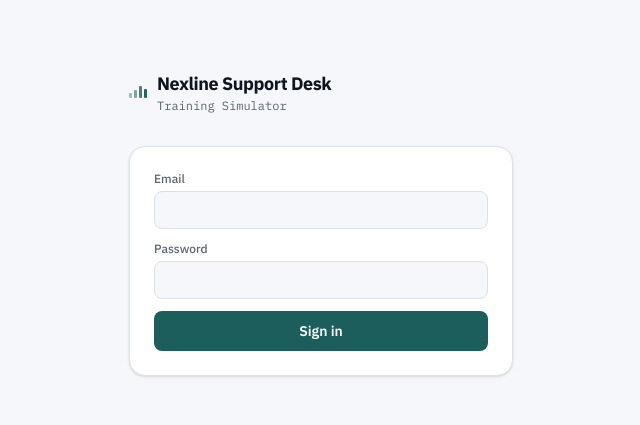
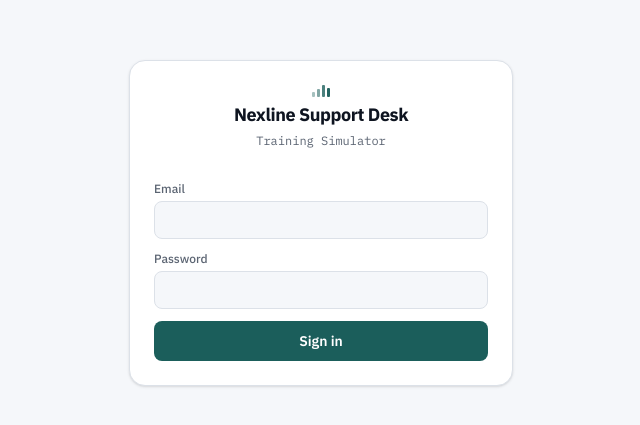
Before and after one commit to JayanthThurumella/AaRo_Desk_Training_Sim, a React (Vite) app: page /login in a window 1280 px wide. Shown: the part 177-602 px from the top of the page, without its empty margins (319-959 px from the left). Built offline with nearby package versions, Linux system fonts and the light colour scheme; no server answers.

Commit message:
first commit

```diff
--- a/src/pages/Login.jsx
+++ b/src/pages/Login.jsx
@@ -35,20 +35,23 @@ export default function Login() {
   return (
     <div className="min-h-screen flex items-center justify-center bg-[var(--paper)] px-4">
       <div className="w-full max-w-sm">
-        <div className="mb-8 flex items-center gap-2.5">
-          <span className="signal-bars text-[var(--brand)]"><span></span><span></span><span></span><span></span></span>
-          <div>
-            <h1 className="text-lg font-bold tracking-tight text-[var(--ink)]">Nexline Support Desk</h1>
-            <p className="text-xs text-[var(--muted)] font-mono-data">Training Simulator</p>
-          </div>
-        </div>
+
 
         <div className="rounded-2xl border border-[var(--line)] bg-[var(--panel)] p-6 shadow-sm">
+          {/* Centered header */}
+        <div className="mb-8 flex flex-col items-center gap-1">
+          <span className="signal-bars text-[var(--brand)]"><span></span><span></span><span></span><span></span></span>
+          <div className="flex items-center gap-2.5">
+
+            <h1 className="text-lg font-bold tracking-tight text-[var(--ink)]">Nexline Support Desk</h1>
+          </div>
+          <p className="text-xs text-[var(--muted)] font-mono-data">Training Simulator</p>
+        </div>
           <form onSubmit={submit} className="space-y-3">
             <Field label="Email" type="email" value={email} onChange={setEmail} required />
             <Field label="Password" type="password" value={password} onChange={setPassword} required minLength={6} />
 
-            {error && <p className="text-sm text-[var(--status-escalated)]">{error}</p>}
+            {error && <p className="text-sm text-[var(--status-escalated)] text-center">{error}</p>}
 
             <button
               type="submit"
```
